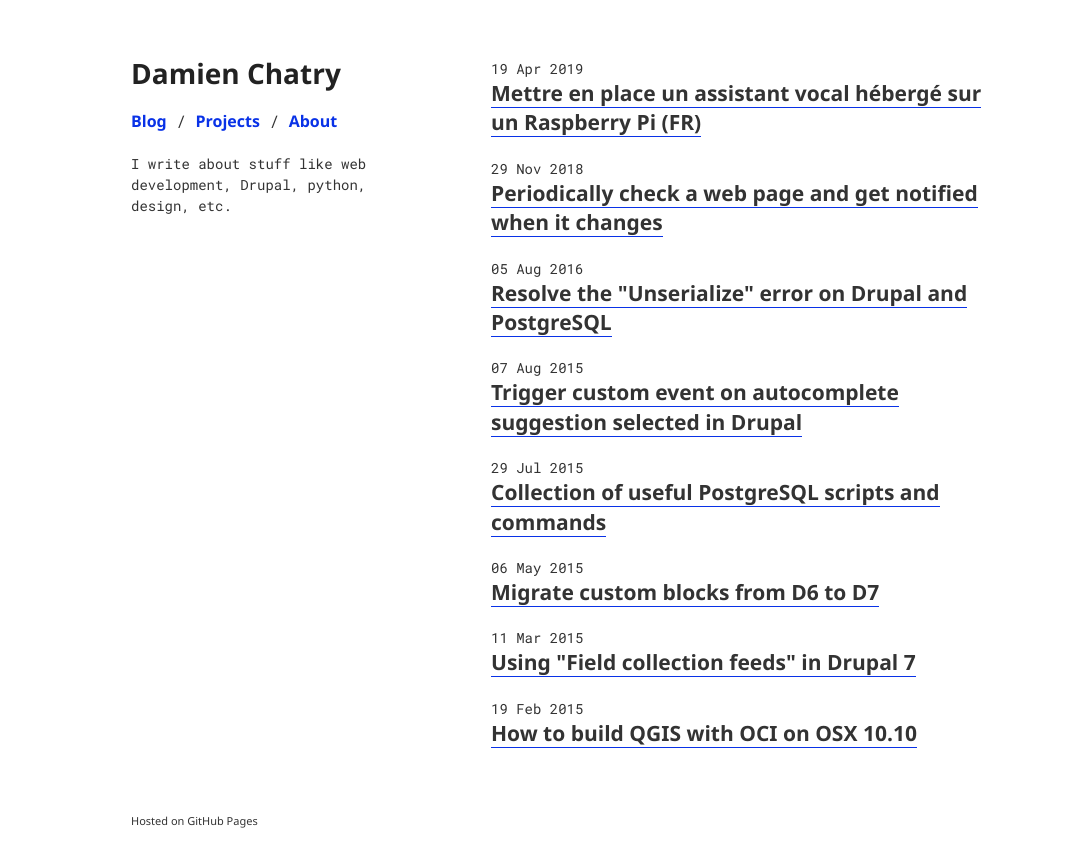
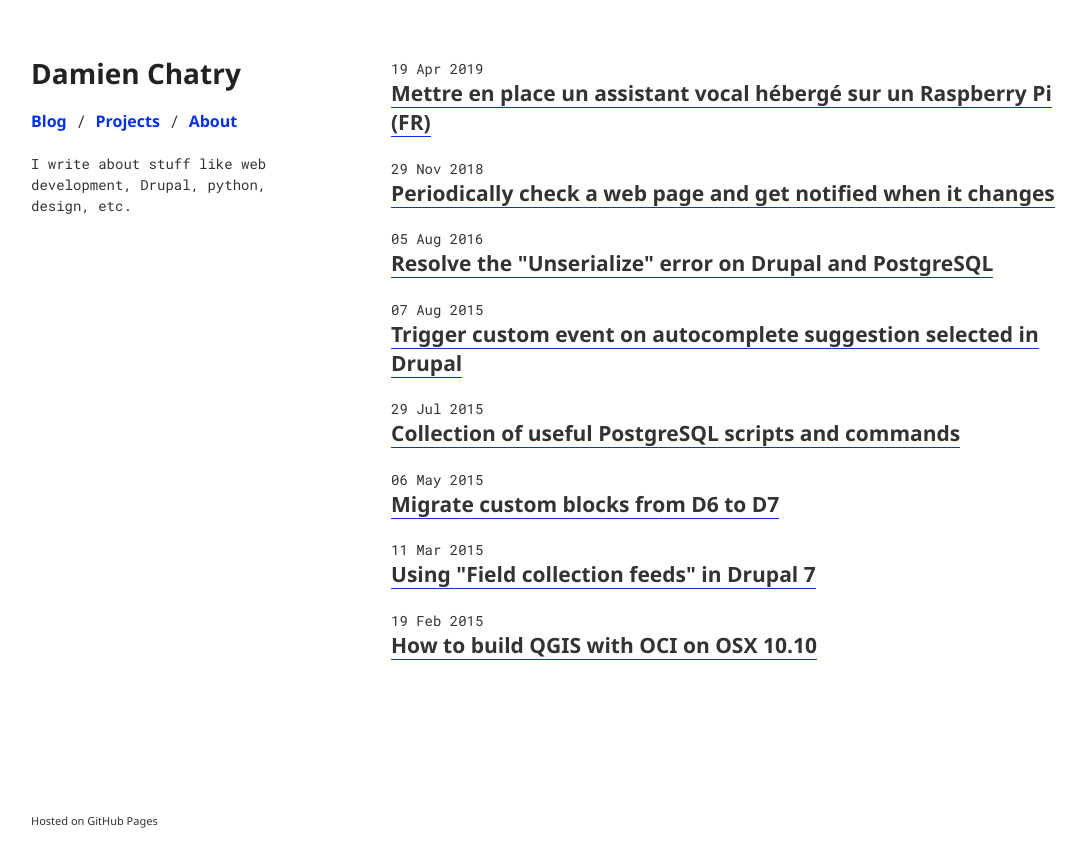
Before and after one commit to dchatry/blog, a Jekyll site: the page built from index.md, in a window 1280 px wide. Shown: the top 867 px of the page, without its empty margins (79-1165 px from the left). Built offline with Jekyll 4.4.1, drawn with Linux system fonts in a browser that asks for light colours.

Commit message:
Update jekyll-theme-minimal.scss

```diff
--- a/_sass/jekyll-theme-minimal.scss
+++ b/_sass/jekyll-theme-minimal.scss
@@ -61,7 +61,7 @@ a:hover small {
 }
 
 .wrapper {
-  width:860px;
+  width:1060px;
   margin:0 auto;
 }
 
@@ -199,7 +199,7 @@ header ul a strong {
 }
 
 section {
-  width:500px;
+  width:700px;
   float:right;
   padding-bottom:50px;
 }
```
